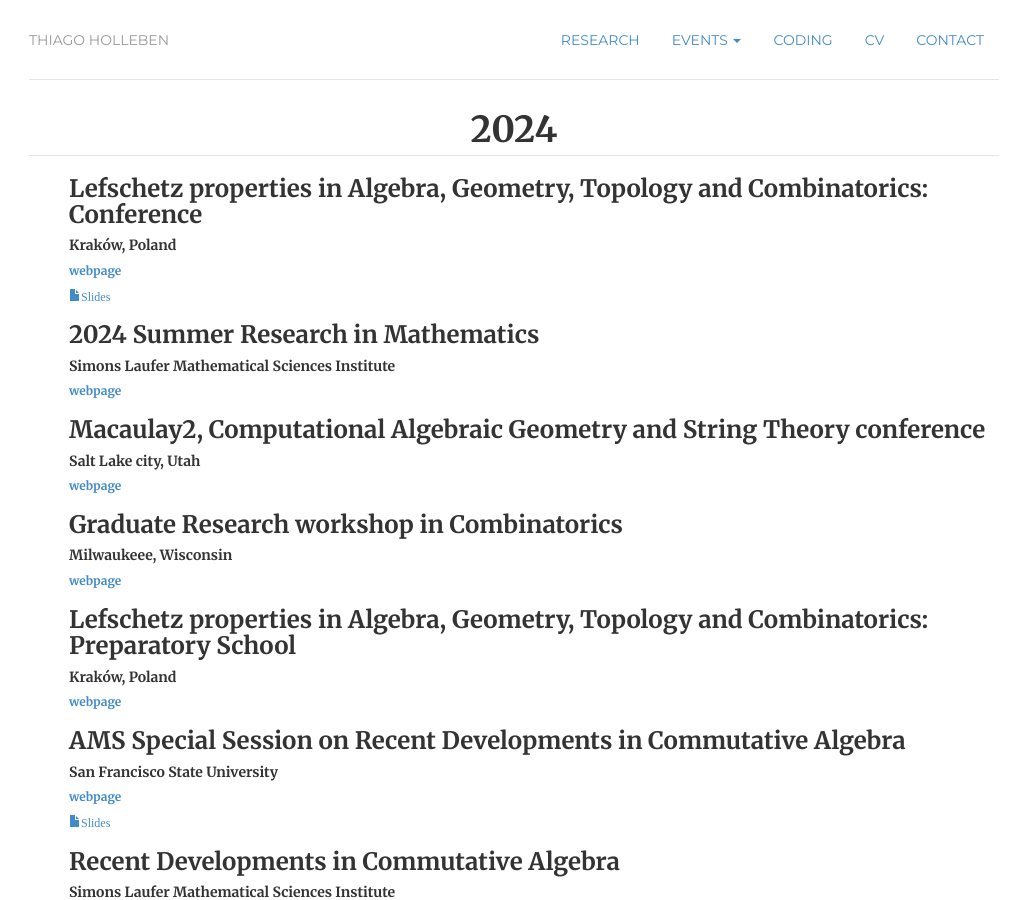
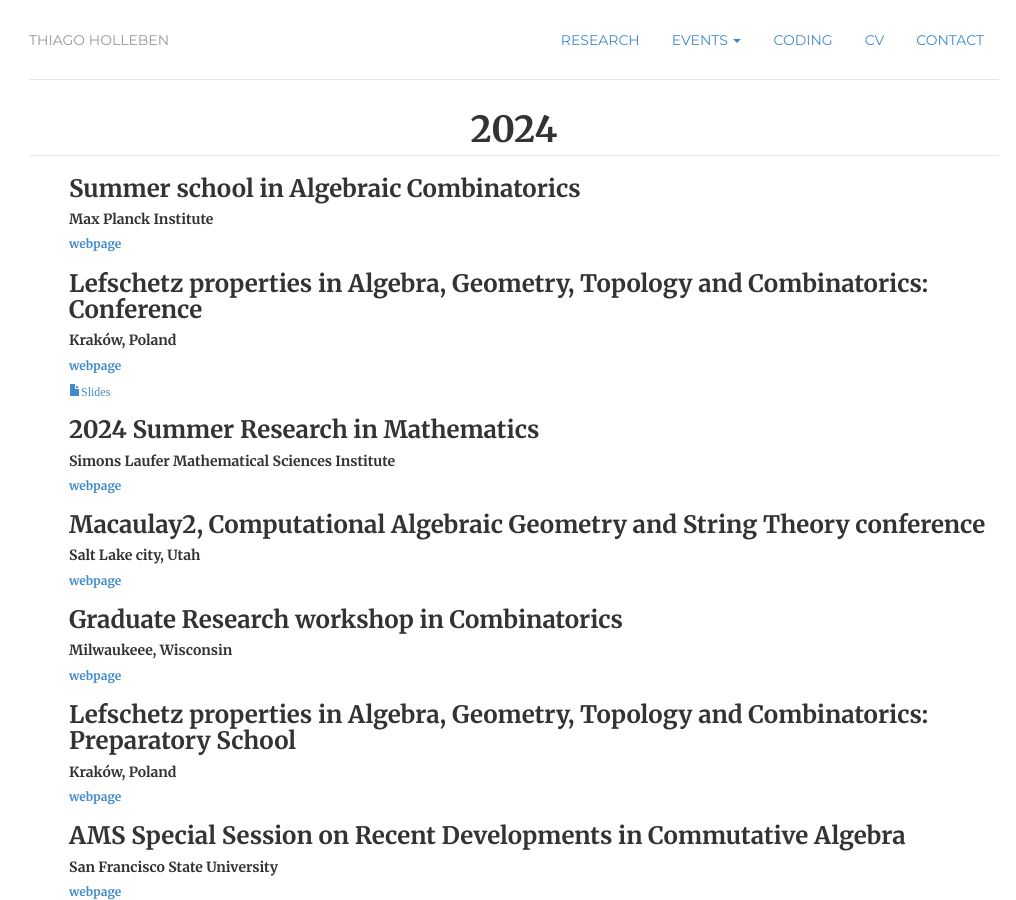
Before and after one commit to hollebenthiago/hollebenthiago.github.io, a Jekyll site: the page built from attended/index.html, in a window 1280 px wide and 900 px high. Shown: the whole window, without its empty margins (126-1142 px from the left). Built offline with Jekyll 4.4.1, drawn with Linux system fonts in a browser that asks for light colours.

Commit message:
adding mpi summer school

```diff
--- a/attended/index.html
+++ b/attended/index.html
@@ -10,6 +10,17 @@ description: Thiago Holleben is a PhD candidate at Dalhousie University.
 
     <div class="paper-list">
         <ul>
+            <li>
+                <h3>
+                    Summer school in Algebraic Combinatorics
+                </h3>
+                <h5>
+                    Max Planck Institute
+                </h5>
+                <h6>
+                    <a href="https://www.mis.mpg.de/events/series/summer-school-in-algebraic-combinatorics">webpage</a>
+                </h6>
+            </li>
             <li>
                 <h3>
                     Lefschetz properties in Algebra, Geometry, Topology and Combinatorics: Conference
```
